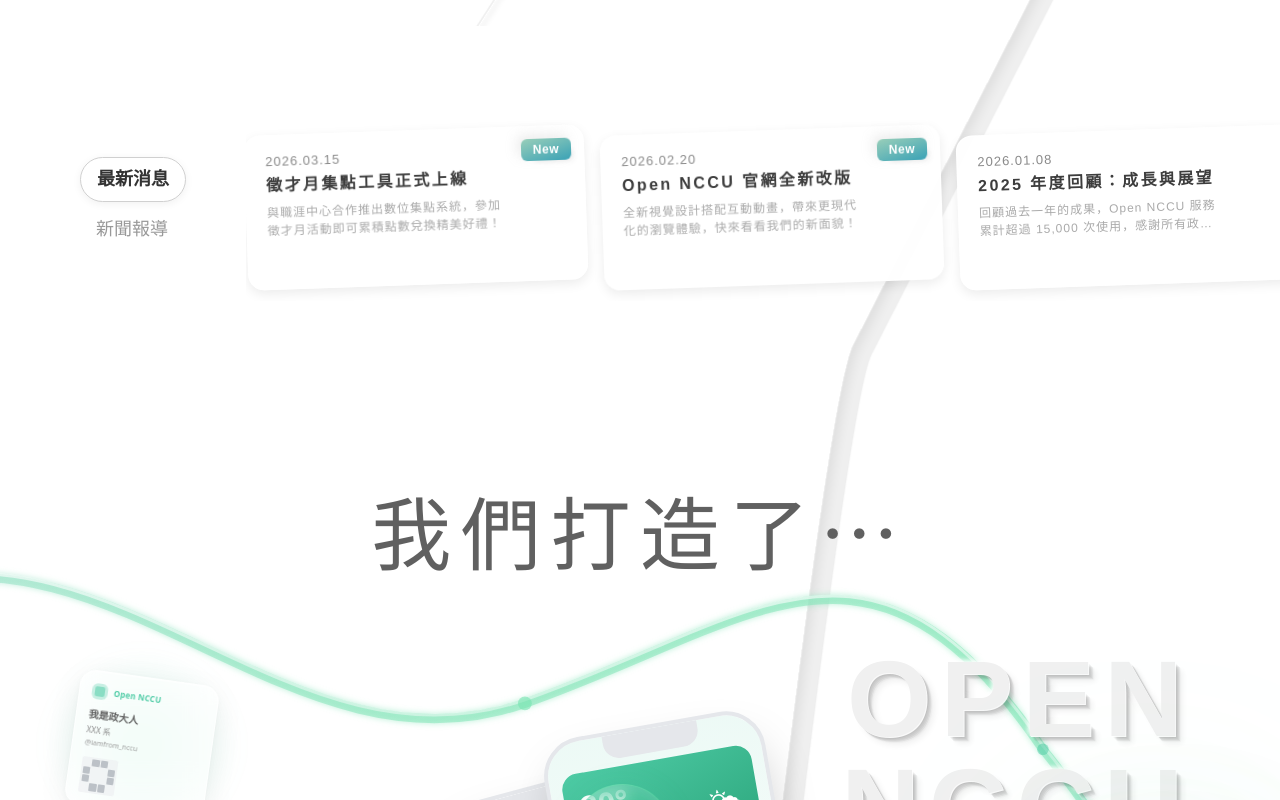
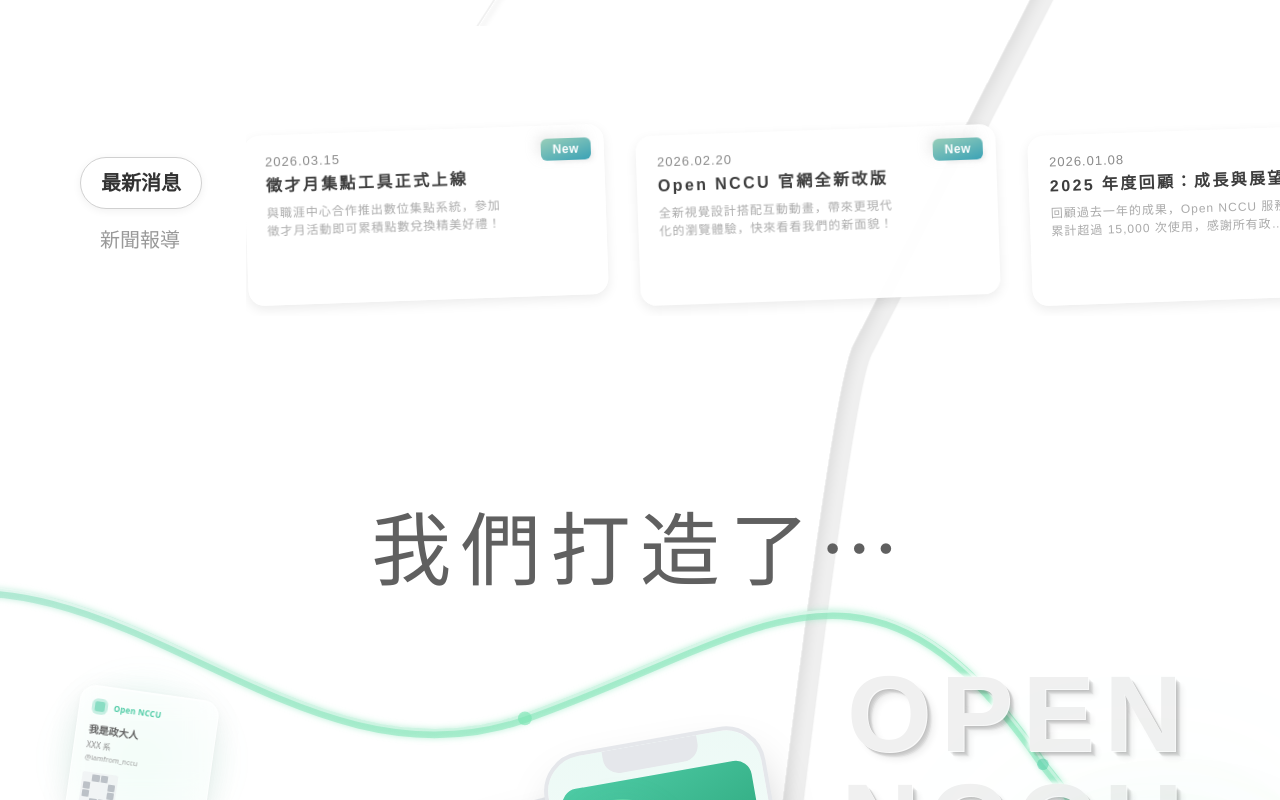
Before and after one commit to s1031432/opennccu-official, a Nuxt app: page / in a window 1280 px wide. Shown: the part 774-1574 px from the top of the page. Built offline with nearby package versions, Linux system fonts and the light colour scheme.

Commit message:
v4.8: News tab labels 18→20px, card size 340x155→360x170px, card gap 16→32px per Figma

```diff
--- a/app/components/NewsSection.vue
+++ b/app/components/NewsSection.vue
@@ -21,24 +21,24 @@
         <!-- Left labels -->
         <div class="flex-shrink-0 flex flex-col items-start w-[150px] gap-1.5">
           <button
-            class="flex items-center justify-center px-4 py-2 rounded-full transition-all"
+            class="flex items-center justify-center px-5 py-2.5 rounded-full transition-all"
             :class="activeTab === 'news' ? 'news-badge-pill' : ''"
             @click="activeTab = 'news'"
           >
-            <!-- Figma: ~18-20px, bold active / regular inactive, #333 active / #999 inactive — DO NOT ENLARGE above 20px -->
+            <!-- Figma: ~20-22px, bold active / regular inactive, #333 active / #999 inactive — DO NOT ENLARGE above 22px -->
             <span
-              style="font-family: 'Noto Sans TC', sans-serif; font-size: 18px;"
+              style="font-family: 'Noto Sans TC', sans-serif; font-size: 20px;"
               :style="{ color: activeTab === 'news' ? '#333333' : '#999999', fontWeight: activeTab === 'news' ? '600' : '400' }"
             >最新消息</span>
           </button>
           <button
-            class="flex items-center justify-center px-4 py-2 rounded-full transition-all"
+            class="flex items-center justify-center px-5 py-2.5 rounded-full transition-all"
             :class="activeTab === 'press' ? 'news-badge-pill' : ''"
             @click="activeTab = 'press'"
           >
-            <!-- Figma: same size as primary label ~18-20px, lighter when inactive — DO NOT ENLARGE above 20px -->
+            <!-- Figma: same size as primary label ~20-22px, lighter when inactive — DO NOT ENLARGE above 22px -->
             <span
-              style="font-family: 'Noto Sans TC', sans-serif; font-size: 18px;"
+              style="font-family: 'Noto Sans TC', sans-serif; font-size: 20px;"
               :style="{ color: activeTab === 'press' ? '#333333' : '#999999', fontWeight: activeTab === 'press' ? '600' : '400' }"
             >新聞報導</span>
           </button>
@@ -46,14 +46,15 @@
 
         <!-- Scrollable news cards -->
         <div class="flex-1 overflow-x-auto pt-6 pb-4 scrollbar-hide overflow-y-visible">
-          <div class="flex gap-4" style="min-width: max-content;">
+          <!-- Figma: ~30-50px gap between cards -->
+          <div class="flex gap-8" style="min-width: max-content;">
             <a
               v-for="news in activeItems"
               :key="news.id"
               :href="news.url || '#'"
               :target="news.url ? '_blank' : undefined"
               :rel="news.url ? 'noopener noreferrer' : undefined"
-              class="news-card rounded-[16px] w-[340px] h-[155px] flex-shrink-0 cursor-pointer transition-all relative block no-underline -rotate-[2deg]"
+              class="news-card rounded-[16px] w-[360px] h-[170px] flex-shrink-0 cursor-pointer transition-all relative block no-underline -rotate-[2deg]"
             >
               <!-- New badge (top right, INSET inside card per Figma — ~12px from edges — DO NOT move outside card) -->
               <div v-if="news.isNew" class="absolute right-[12px] top-[12px]">
```
